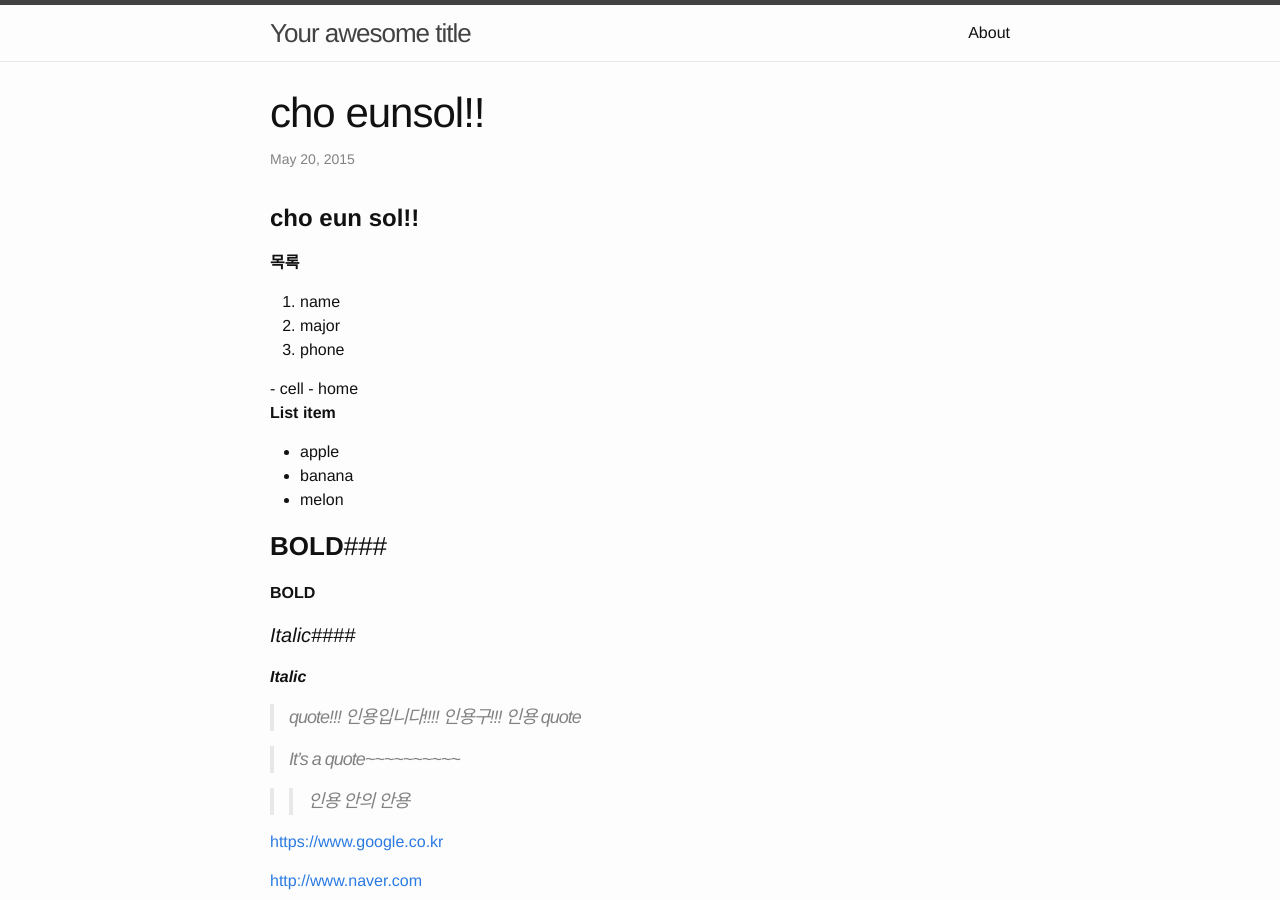
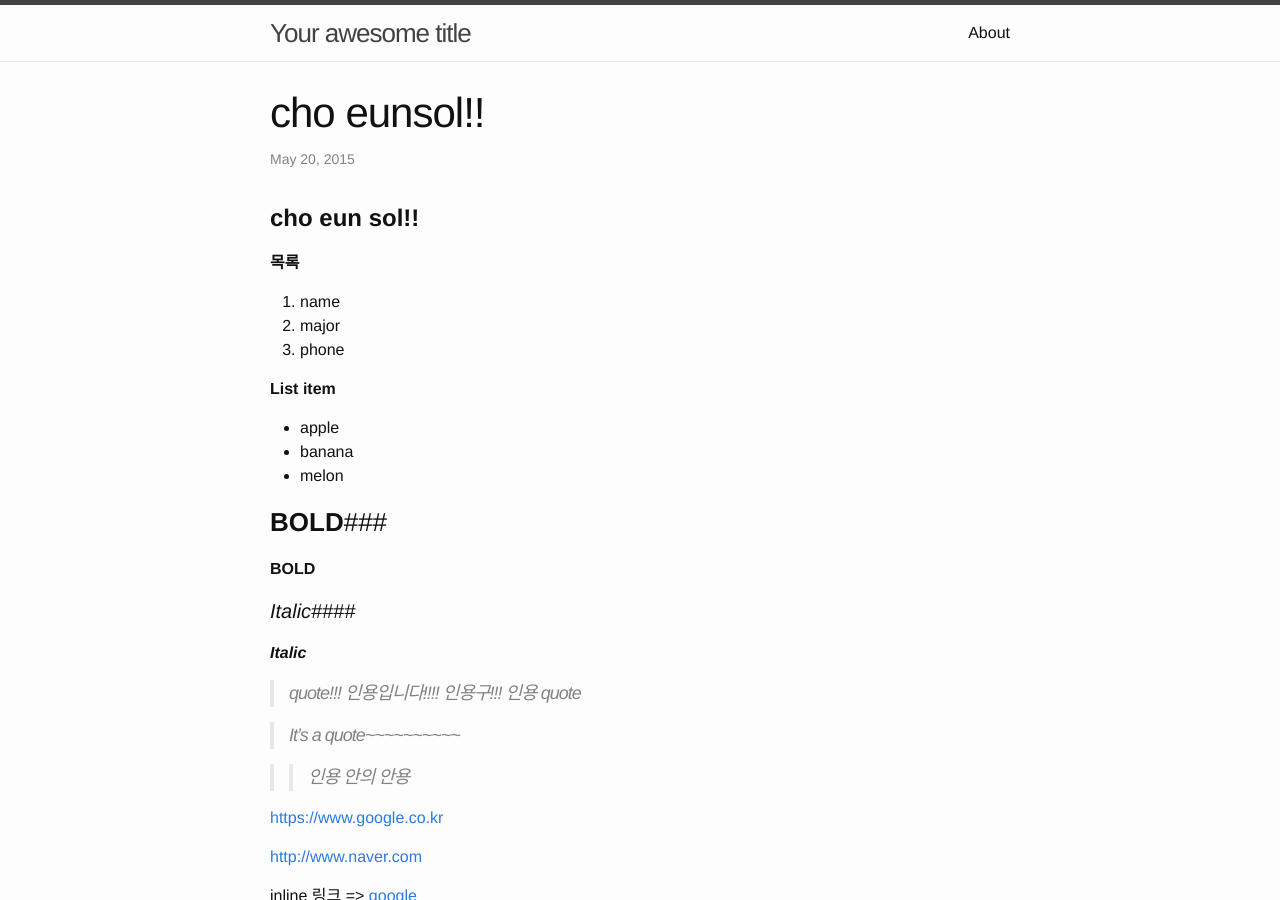
Before and after one commit to choeunsol/choeunsol.github.com, a Jekyll site: the page built from _posts/2015-05-20-cho-eunsol.md, in a window 1280 px wide and 900 px high. Built offline with Jekyll 4.4.1, drawn with Linux system fonts in a browser that asks for light colours.

Commit message:
Update 2015-05-20-cho-eunsol.md

````diff
--- a/_posts/2015-05-20-cho-eunsol.md
+++ b/_posts/2015-05-20-cho-eunsol.md
@@ -13,9 +13,6 @@
  1. name
  2. major
  3. phone
-
- 	- cell
- 	- home
 
  **List item**
 
@@ -79,12 +76,11 @@
 
 코드
 
-```{.c}
-//code 삽입
-#include <stdio.h>
-void main(){
-	int a = 1, b = 2, c;
-	c = a + b;
-	printf("%d", c);
-}
-```
+
+    //code 삽입
+    #include <stdio.h>
+    void main(){
+	    int a = 1, b = 2, c;
+	    c = a + b;
+	    printf("%d", c);
+    }
````
